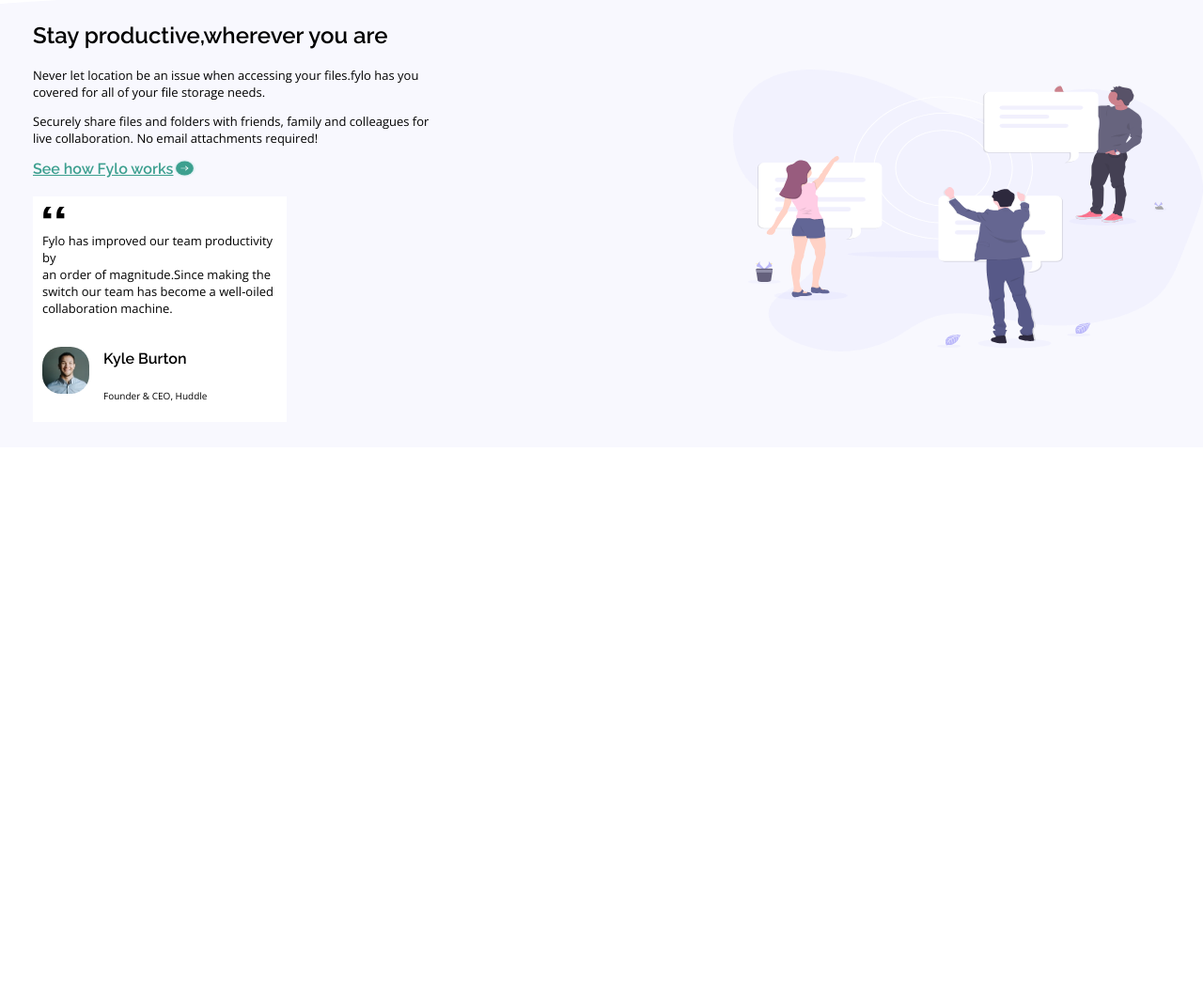
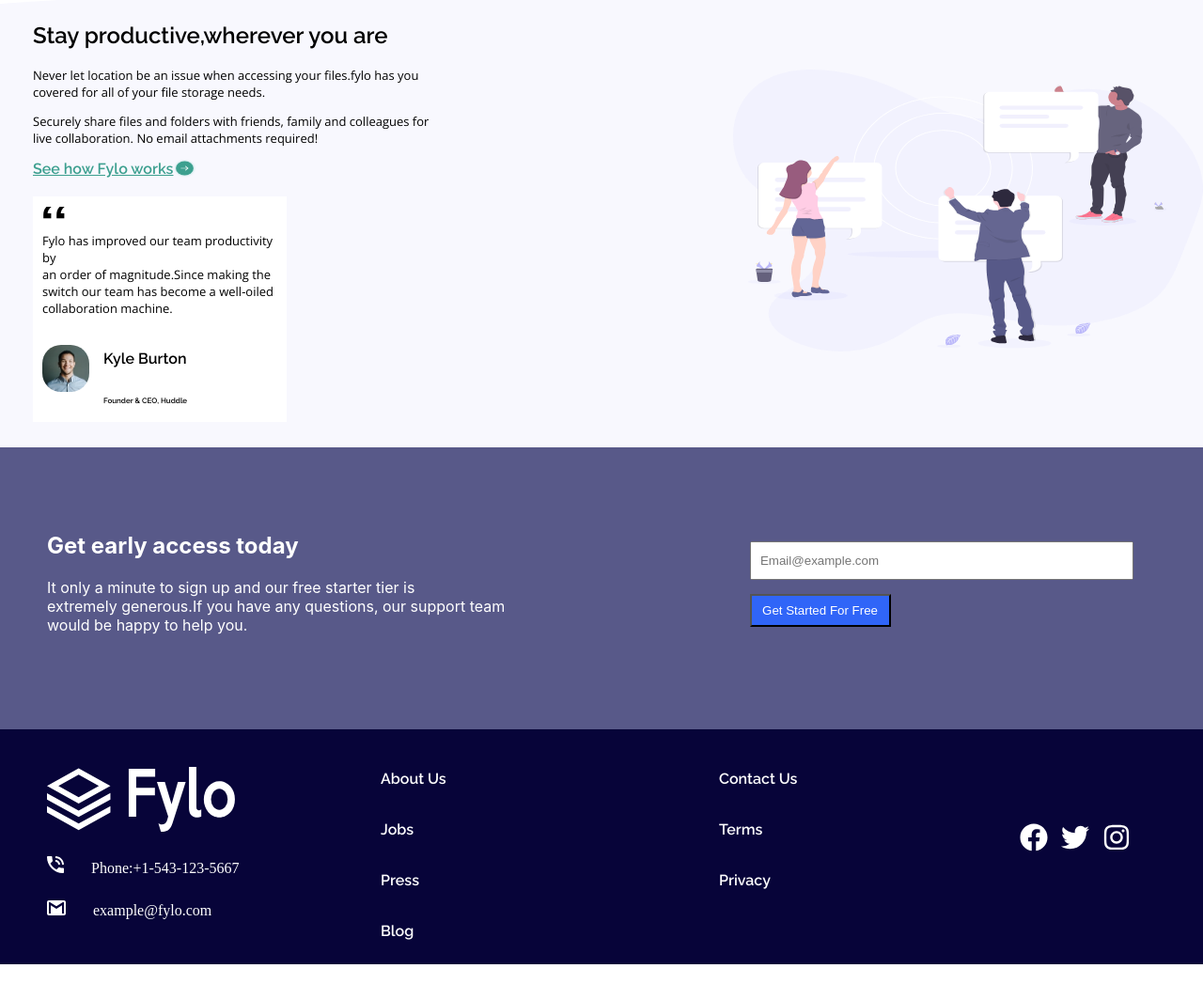
Before and after one commit to svashadze/vashadze, a plain HTML site: page index.html in a window 1280 px wide. Shown: the part 505-1552 px from the top of the page at 94% size. Before the commit the page ends 981 px from the top, so only its background shows below. Drawn offline with nearby package versions, Linux system fonts and the light colour scheme.

Commit message:
Final vashadze

```diff
--- a/index.html
+++ b/index.html
@@ -3,6 +3,7 @@
 <head>
     <meta charset="UTF-8">
     <link rel="stylesheet" href="styles.css">
+    <meta name="viewport" content="width=device-width, initial-scale=0.5">
     <link rel="preconnect" href="https://fonts.googleapis.com">
     <link rel="preconnect" href="https://fonts.gstatic.com" crossorigin>
     <link href="https://fonts.googleapis.com/css2?family=Raleway:wght@600&display=swap" rel="stylesheet">
@@ -63,7 +64,7 @@
                       <img src="./images/avatar-testimonial.jpg" alt="">
                       <div class="kyle">
                       <H4>Kyle Burton</H4>
-                      <p>Founder & CEO, Huddle</p>
+                      <span>Founder & CEO, Huddle</span>
                     </div>
                   </div>
 
@@ -73,7 +74,63 @@
            <img src="./images/illustration-2.svg" alt="">
           </div>
        </div>
-      </section>
+    </section>
+    <section class="block3">
+      <div class="section3">
+        <div class="flex1">
+         <div>
+           <H2>Get early access today</H2>
+         </div>
+         <div>
+           It only a minute to sign up and our free starter tier is <br> extremely generous.If you have any questions, our support team <br>
+           would be happy to help you.
+         </div>
+        </div>
+          <div class="input3">
+            <input type="email" id="email" placeholder="  Email@example.com">
+            <button>
+                 Get Started For Free
+            </button>
+          </div>
+        </div>
 
+    </section>
+    <section>
+      <div class="block4">
+        <div class="contact">
+         <img class="logo2" src="./images/logo - Copy.svg" alt="">
+         <div>
+           <img src="./images/icon-phone.svg" alt="">
+           <span>Phone:+1-543-123-5667</span>
+         </div>
+         <div>
+           <img src="./images/icon-email.svg" alt="">
+           <span>example@fylo.com</span>
+         </div>
+        </div>
+        <div class="about">
+          <ul>
+            <li><a href="#">About Us</a></li>
+            <li><a href="#">Jobs</a></li>
+            <li><a href="#">Press</a></li>
+            <li><a href="#">Blog</a></li>
+          </ul>
+
+        </div>
+        <div class="us">
+          <ul>
+            <li><a href="#">Contact Us</a></li>
+            <li><a href="#">Terms</a></li>
+            <li><a href="#">Privacy</a></li>
+          </ul>
+        </div>
+        <div class="icon">
+          <img src="./images/facebook-brands.svg" alt="">
+          <img src="./images/twitter-brands.svg" alt="">
+          <img src="./images/instagram-brands.svg" alt="">
+
+        </div>
+      </div>
+    </section>
 </body>
 </html>
--- a/styles.css
+++ b/styles.css
@@ -37,7 +37,6 @@ li{
     margin-bottom:70px;
     font-family: 'Raleway', sans-serif;
     padding-left: 35px;
-
 }
 .section img{
     width: 500px;
@@ -125,9 +124,88 @@ button{
     padding-bottom: 2px;
     font-weight: bolder;
 }
-.kyle p{
-    font-size:10px;
+.kyle span{
+    font-size:8px;
+    padding-top: -50px;
 }
 .section text{
     height: 600px;
 }
+.section3{
+    display: grid;
+    grid-template-columns: repeat(2,1fr);
+    gap:15px;
+    background-color: hsl(238, 22%, 44%);
+    width: 1440px;
+    height: 300px;
+}
+.flex1{
+    display: flex;
+    flex-direction: column;
+    align-items:flex-start;
+    color: white;
+    padding-top: 70px;
+    padding-left: 50px;
+    font-family:-apple-system, BlinkMacSystemFont, 'Segoe UI', Roboto, Oxygen, Ubuntu, Cantarell, 'Open Sans', 'Helvetica Neue', sans-serif
+}
+.input3{
+    display: flex;
+    flex-direction: column;
+    align-items:flex-start;
+    color: white;
+    padding-top: 100px;
+    padding-left: 70px;
+    gap: 15px;
+}
+.input3 input{
+    width: 400px;
+    height: 35px;
+}
+.input3 button{
+    width: 150px;
+    height: 35px;
+}
+.block4{
+    background-color: hsl(243, 87%, 12%);
+    display: grid;
+    grid-template-columns: repeat(4,1fr);
+    width: 1440px;
+    height: 250px;
+}
+.contact{
+    color: white;
+    display: flex;
+    flex-direction: column;
+    align-items:flex-start;
+    gap:25px;
+    padding-top: 40px;
+    padding-left: 50px;
+
+}
+.logo2{
+    width: 200px;
+    height: 70px;
+}
+.contact span{
+    padding-left: 25px;
+}
+
+.about li a{
+    color: white;
+    text-decoration: none;
+    display: block;
+    padding: 8px 5px;
+}
+
+
+.us li a{
+    color: white;
+    text-decoration: none;
+    display: block;
+    padding: 8px 5px;
+}
+.icon img{
+    width: 40px;
+    height: 30px;
+    padding-top: 100px;
+}
```
Also changed, not shown: images/facebook-brands.svg (added), images/instagram-brands.svg (added), images/logo - Copy.svg (added), images/twitter-brands.svg (added).
